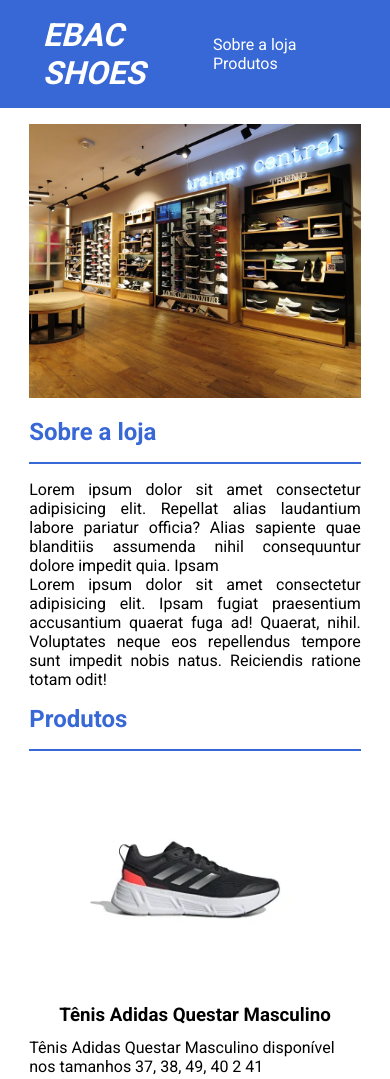
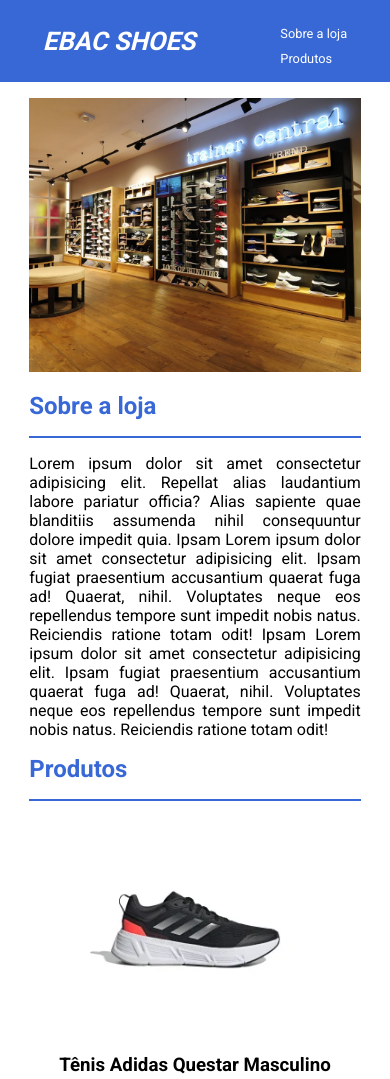
Before and after one commit to lucaswanderosck/ebac-shoes, a plain HTML site: page index.html in a window 390 px wide. Shown: the top 1079 px of the page. Drawn offline with Linux system fonts and the light colour scheme.

Commit message:
fim do projeto

```diff
--- a/index.html
+++ b/index.html
@@ -30,8 +30,10 @@
               Lorem ipsum dolor sit amet consectetur adipisicing elit. Repellat
               alias laudantium labore pariatur officia? Alias sapiente quae
               blanditiis assumenda nihil consequuntur dolore impedit quia. Ipsam
-            </p>
-            <p>
+              Lorem ipsum dolor sit amet consectetur adipisicing elit. Ipsam
+              fugiat praesentium accusantium quaerat fuga ad! Quaerat, nihil.
+              Voluptates neque eos repellendus tempore sunt impedit nobis natus.
+              Reiciendis ratione totam odit! Ipsam
               Lorem ipsum dolor sit amet consectetur adipisicing elit. Ipsam
               fugiat praesentium accusantium quaerat fuga ad! Quaerat, nihil.
               Voluptates neque eos repellendus tempore sunt impedit nobis natus.
@@ -50,8 +52,7 @@
                 height="225px"
                 width="225px"
                 src="./images/tenis1.png"
-                alt="Tênis Adidas Questar Masculino"
-              />
+                alt="Tênis Adidas Questar Masculino" />
               <h3>Tênis Adidas Questar Masculino</h3>
               <p>
                 Tênis Adidas Questar Masculino disponível nos tamanhos 37, 38,
@@ -65,8 +66,7 @@
                 height="225px"
                 width="225px"
                 src="./images/tenis2.png"
-                alt="Tênis Nike Air Max Intrlk 75 Feminino"
-              />
+                alt="Tênis Nike Air Max Intrlk 75 Feminino" />
               <h3>Tênis Nike Air Max Intrlk 75 Feminino</h3>
               <p>
                 Tênis Nike Air Max Intrlk 75 Feminino disponível nos tamanhos
@@ -80,8 +80,7 @@
                 height="225px"
                 width="225px"
                 src="./images/tenis3.png"
-                alt="Vans Old Skool"
-              />
+                alt="Vans Old Skool" />
               <h3>Tênis Vans Old Skool Black Masculino</h3>
               <p>
                 Tênis Vans Old Skool Black Masculino disponível nos tamanhos 37,
@@ -95,8 +94,7 @@
                 height="225px"
                 width="225px"
                 src="./images/tenis4.png"
-                alt="Tênis Adidas Breaknet Masculino"
-              />
+                alt="Tênis Adidas Breaknet Masculino" />
               <h3>Tênis Adidas Breaknet Masculino</h3>
               <p>
                 Tênis Adidas Breaknet Masculino disponível nos tamanhos 37, 38,
--- a/styles/main.css
+++ b/styles/main.css
@@ -12,23 +12,28 @@
   width: 100%;
   margin: 0 auto;
 }
+
 header {
   background-color: #3868d6;
   padding: 16px;
   color: white;
 }
+
 header h1 {
   font-style: italic;
 }
+
 header nav ul li {
   display: inline;
   margin-left: 12px;
   list-style: none;
 }
+
 nav ul li a {
   text-decoration: none;
   color: white;
 }
+
 nav ul li a:hover {
   border-bottom: 2px solid #152856;
 }
@@ -38,22 +43,27 @@ header .container {
   justify-content: space-between;
   align-items: center;
 }
+
 #sobre .container {
   display: flex;
   gap: 24px;
 }
+
 #sobre p {
   text-align: justify;
 }
+
 section h2 {
   margin-bottom: 16px;
   padding: 16px 0;
   color: #3868d6;
   border-bottom: 2px solid #3868d6;
 }
+
 #sobre img {
   margin-top: 16px;
 }
+
 #produtos .container-grid {
   display: grid;
   grid-template-columns: repeat(4, 23.5%);
@@ -63,6 +73,7 @@ section h2 {
 section h3 {
   margin: 12px 0;
 }
+
 section button {
   margin: 12px 0;
   width: 100%;
@@ -73,3 +84,7 @@ section button {
   font-weight: bold;
   border-radius: 4px;
 }
+
+section button:hover {
+  background-color: #315ab9;
+}
--- a/styles/responsive.css
+++ b/styles/responsive.css
@@ -20,12 +20,14 @@
     column-gap: 2%;
     row-gap: 5%;
   }
+
   .container-grid div {
     width: 100%;
     display: flex;
     flex-direction: column;
     align-items: center;
   }
+
 }
 
 @media screen and (max-width: 640px) {
@@ -49,10 +51,21 @@
     grid-template-columns: repeat(1, 100%);
     row-gap: 5%;
   }
+
   .container-grid div {
     width: 100%;
     display: flex;
     flex-direction: column;
     align-items: center;
   }
+
+  header h1 {
+    font-size: 1.6em;
+  }
+
+  header nav ul li {
+    font-size: 0.8em;
+    display: block;
+    margin-top: 10px;
+  }
 }
```
